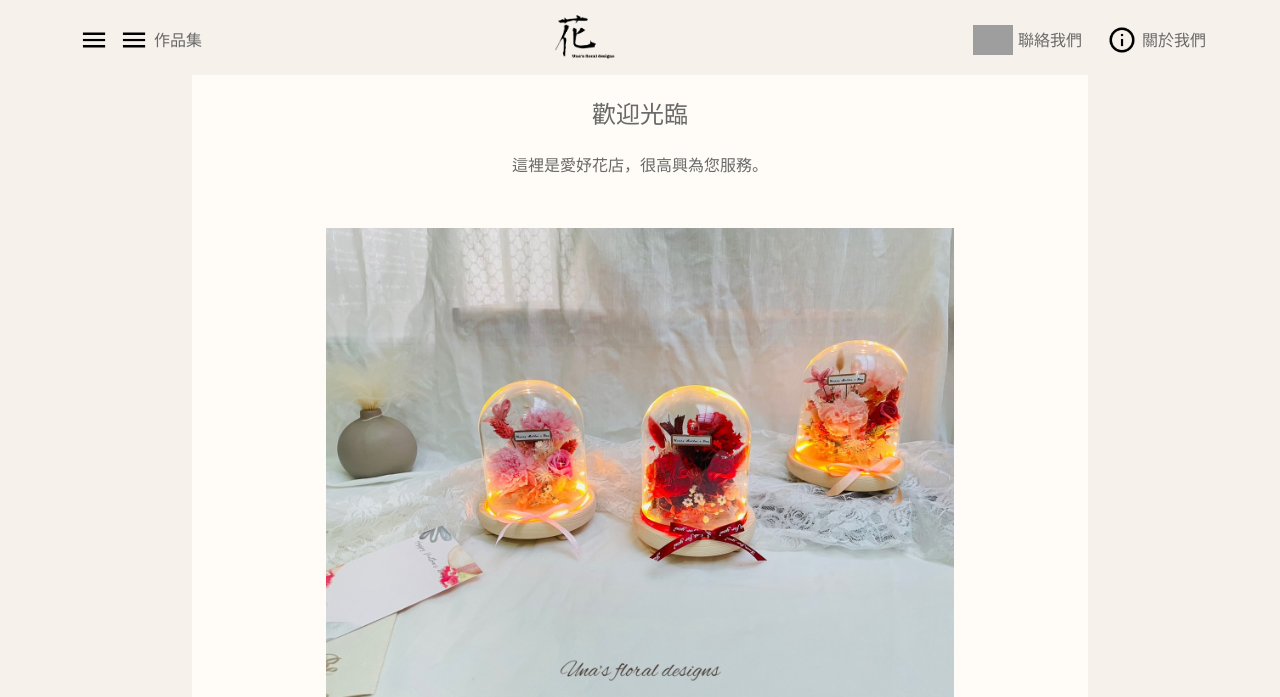
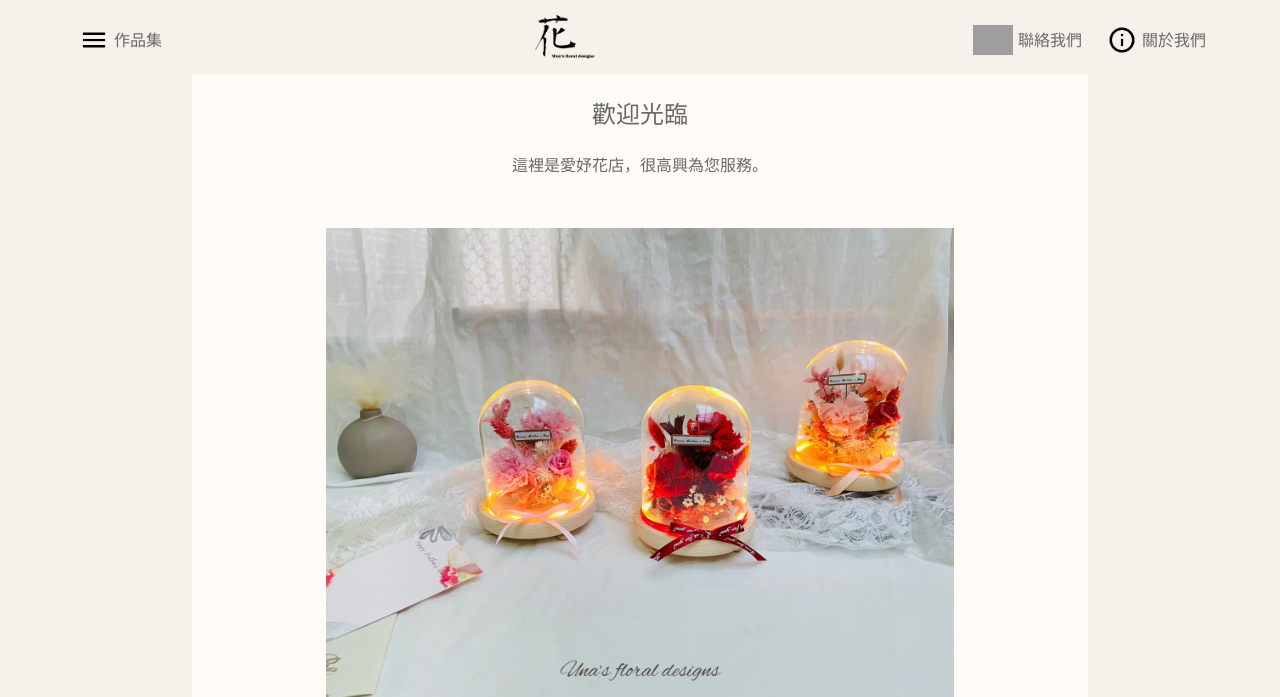
Before and after one commit to uuuu1112/Una, a Flask app: page / in a window 1280 px wide. Shown: the top 697 px of the page. Run offline with Flask 2, Linux system fonts and the light colour scheme; data comes from the database, SQL or seed files in the repository; grey boxes are pictures that could not be loaded.

Commit message:
change img read

```diff
--- a/templates/index.html
+++ b/templates/index.html
@@ -9,6 +9,7 @@
     <h1 class="section-title">{{homePage.news["title"]}}</h1>
     <div class="section-p">{{homePage.news["paragraph"]}}</div>
     <div class="news-img">
+        <img src="{{homePage.news['src']}}.jpg" alt="{{homePage.news['alt']}}">
         <img src="{{homePage.news['src']}}.jpg" alt="{{homePage.news['alt']}}">
     </div>
 </section>
--- a/templates/layout.html
+++ b/templates/layout.html
@@ -38,24 +38,23 @@
         <div class="navbar">
             <div class="bar-links menu">
                 <a href="#"></a>
-                <img src="/static/img/layout/menu.png" alt="花店商品" class="bar-img">
                 <img src="{{url_for('static',filename='/img/layout/menu.png')}}" alt="花店商品" class="bar-img">
                 <span class="bar-p">作品集</span>
             </div>
             <div class="bar-logo">
                 <a href=" {{ url_for('home') }} ">
-                    <img src="/static/img/layout/Una.png" alt="愛妤花店logo" class="logo">
+                    <img src="{{url_for('static',filename='/img/layout/Una.png')}}" alt="愛妤花店logo" class="logo">
                 </a>
             </div>
             <div class="bar-links contact">
                 <a href="{{ url_for('contact') }}">
-                    <img src="/static/img/layout/message.png" alt="聯絡花店" class="bar-img">
+                    <img src="{{url_for('static',filename='/img/layout/message.png')}}" alt="聯絡花店" class="bar-img">
                     <span class="bar-p">聯絡我們</span>
                 </a>
 
             </div>
             <div class="bar-links info">
-                <img src="/static/img/layout/info.png" alt="關於花店" class="bar-img">
+                <img src="{{url_for('static',filename='/img/layout/info.png')}}" alt="關於花店" class="bar-img">
                 <span class="bar-p"> 關於我們</span>
             </div>
         </div>
@@ -77,17 +76,17 @@
         <div class="footer-bottom">
             <div class="footer-cell">
                 <a href="https://goo.gl/maps/jmgeYgfTGSA3nK9BA">
-                    <img src="/static/img/layout/map.png" alt="愛妤花店位置">
+                    <img src="{{url_for('static',filename='/img/layout/map.png')}}" alt="愛妤花店位置">
                 </a>
             </div>
             <div class="footer-cell">
                 <a href="https://www.facebook.com/godloveuna">
-                    <img src="/static/img/layout/facebook.png" alt="愛妤花店粉專">
+                    <img src="{{url_for('static',filename='/img/layout/facebook.png')}}" alt="愛妤花店粉專">
                 </a>
             </div>
             <div class="footer-cell">
                 <a href="https://www.instagram.com/unaflower1/">
-                    <img src="/static/img/layout/instagram.png" alt="愛妤花店ig">
+                    <img src="{{url_for('static',filename='/img/layout/instagram.png')}}" alt="愛妤花店ig">
                 </a>
             </div>
         </div>
```
